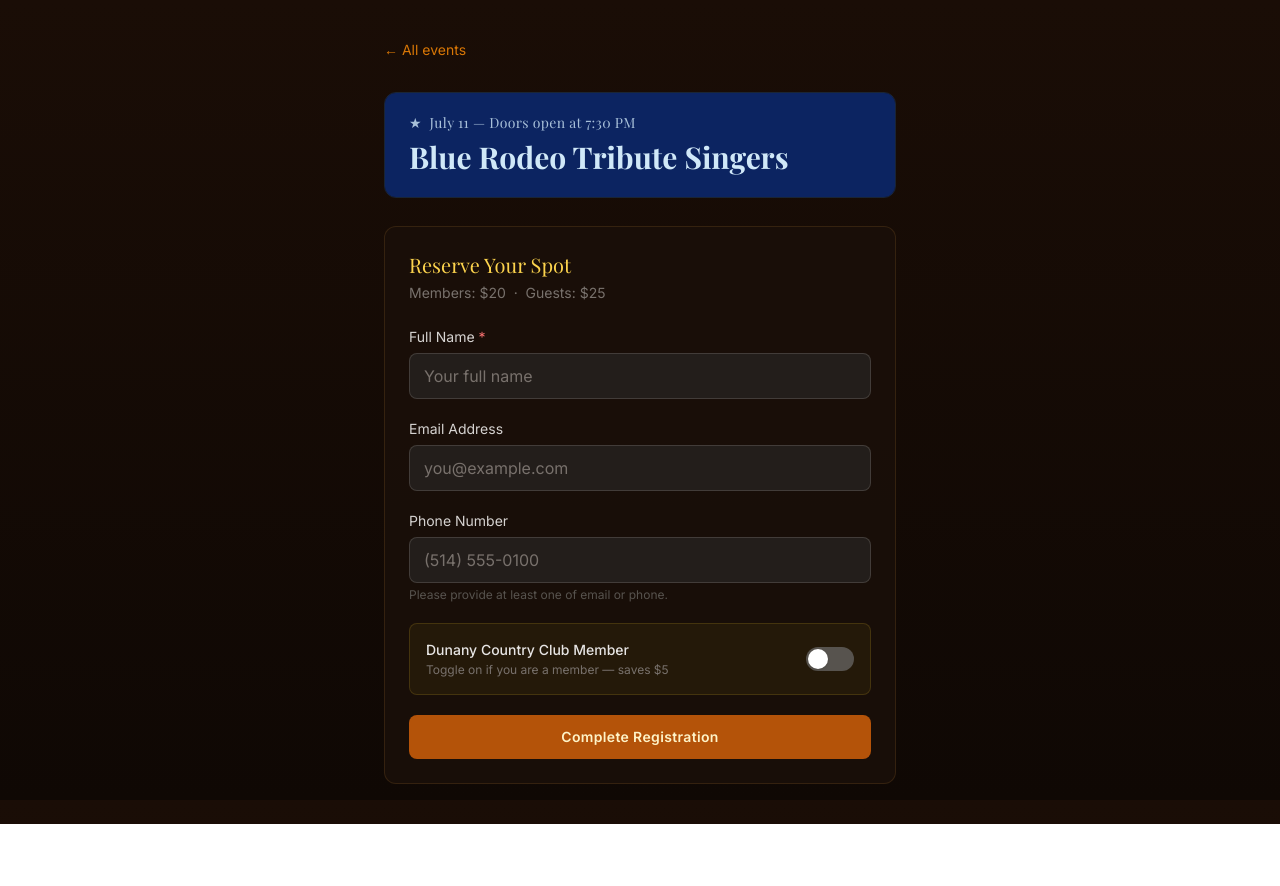
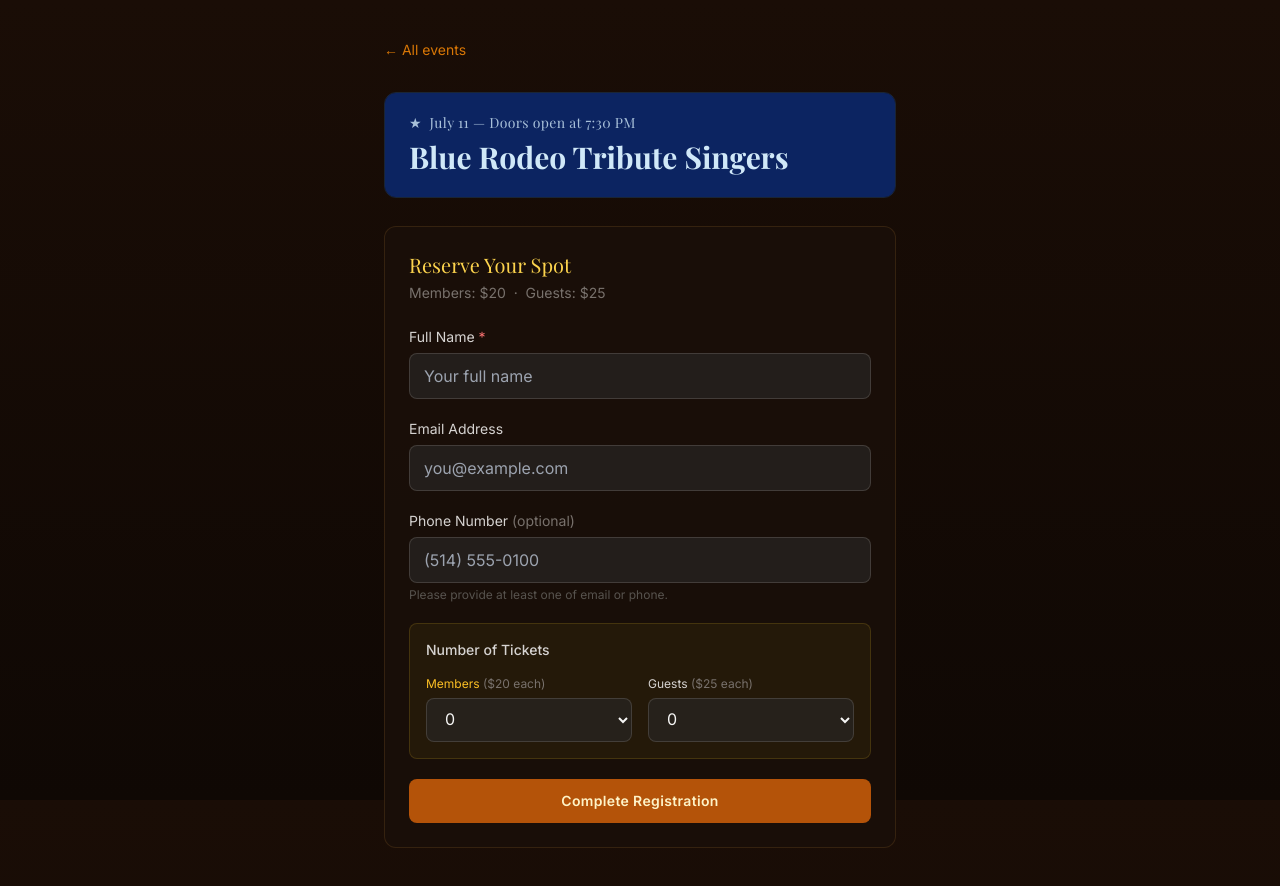
Before and after one commit to mtlaibaker/dunany-concert, a Next.js app: page /register/blue-rodeo-tribute in a window 1280 px wide. Before the commit the page ends 824 px from the top, so only its background shows below. Built offline with nearby package versions, Linux system fonts and the light colour scheme; a web font is replaced by a local one.

Commit message:
Replace member toggle with member/guest count dropdowns

```diff
--- a/app/actions.ts
+++ b/app/actions.ts
@@ -17,17 +17,20 @@
   const name = (formData.get('name') as string)?.trim()
   const email = (formData.get('email') as string)?.trim() || null
   const phone = (formData.get('phone') as string)?.trim() || null
-  const isMember = formData.get('isMember') === 'true'
+  const memberCount = parseInt(formData.get('memberCount') as string) || 0
+  const guestCount = parseInt(formData.get('guestCount') as string) || 0
 
   if (!name) return { error: 'Full name is required.' }
   if (!email && !phone) return { error: 'Please provide at least one contact method (email or phone).' }
+  if (memberCount + guestCount === 0) return { error: 'Please select at least 1 member or guest.' }
+  if (memberCount < 0 || memberCount > 10 || guestCount < 0 || guestCount > 10) return { error: 'Invalid ticket count.' }
 
   const event = getEventById(eventId)
   if (!event) return { error: 'Invalid event.' }
 
   try {
     await prisma.registration.create({
-      data: { eventId, name, email, phone, isMember },
+      data: { eventId, name, email, phone, memberCount, guestCount },
     })
     revalidatePath('/')
     revalidatePath(`/register/${eventId}`)
--- a/app/admin/AdminDashboard.tsx
+++ b/app/admin/AdminDashboard.tsx
@@ -11,14 +11,15 @@
 
 async function getStats() {
   const grouped = await prisma.registration.groupBy({
-    by: ['eventId', 'isMember'],
-    _count: { id: true },
+    by: ['eventId'],
+    _sum: { memberCount: true, guestCount: true },
   })
   const stats: Record<string, { members: number; guests: number }> = {}
   for (const row of grouped) {
-    if (!stats[row.eventId]) stats[row.eventId] = { members: 0, guests: 0 }
-    if (row.isMember) stats[row.eventId].members = row._count.id
-    else stats[row.eventId].guests = row._count.id
+    stats[row.eventId] = {
+      members: row._sum.memberCount ?? 0,
+      guests: row._sum.guestCount ?? 0,
+    }
   }
   return stats
 }
@@ -26,8 +27,8 @@
 export default async function AdminDashboard() {
   const [registrations, stats] = await Promise.all([getAllRegistrations(), getStats()])
 
-  const totalMembers = registrations.filter((r) => r.isMember).length
-  const totalGuests = registrations.filter((r) => !r.isMember).length
+  const totalMembers = registrations.reduce((s, r) => s + r.memberCount, 0)
+  const totalGuests = registrations.reduce((s, r) => s + r.guestCount, 0)
 
   return (
     <div className="min-h-screen p-6 md:p-10">
@@ -163,16 +164,12 @@
                           {reg.email && <div>{reg.email}</div>}
                           {reg.phone && <div>{reg.phone}</div>}
                         </td>
-                        <td className="px-5 py-3">
-                          <span
-                            className={`text-xs px-2.5 py-1 rounded-full font-medium ${
-                              reg.isMember
-                                ? 'bg-amber-900/50 text-amber-400'
-                                : 'bg-stone-700/50 text-stone-400'
-                            }`}
-                          >
-                            {reg.isMember ? 'Member' : 'Guest'}
-                          </span>
+                        <td className="px-5 py-3 text-sm">
+                          <span className="text-amber-400 font-medium">{reg.memberCount}</span>
+                          <span className="text-stone-600 text-xs"> mbr</span>
+                          <span className="text-stone-600 mx-1">/</span>
+                          <span className="text-stone-300 font-medium">{reg.guestCount}</span>
+                          <span className="text-stone-600 text-xs"> guest</span>
                         </td>
                         <td className="px-5 py-3 text-stone-600 text-xs">
                           {new Date(reg.createdAt).toLocaleDateString('en-CA', {
--- a/app/api/admin/export/route.ts
+++ b/app/api/admin/export/route.ts
@@ -21,7 +21,7 @@
 
   const escape = (s: string) => `"${s.replace(/"/g, '""')}"`
 
-  const header = 'Name,Event,Date,Email,Phone,Type,Registered At\n'
+  const header = 'Name,Event,Date,Email,Phone,Members,Guests,Registered At\n'
   const rows = registrations
     .map((r) => {
       const event = getEventById(r.eventId)
@@ -31,7 +31,8 @@
         event?.date ?? '',
         r.email ? escape(r.email) : '',
         r.phone ? escape(r.phone) : '',
-        r.isMember ? 'Member' : 'Guest',
+        r.memberCount,
+        r.guestCount,
         new Date(r.createdAt).toISOString(),
       ].join(',')
     })
--- a/app/page.tsx
+++ b/app/page.tsx
@@ -7,14 +7,15 @@
 async function getEventCounts(): Promise<Record<string, { members: number; guests: number }>> {
   try {
     const grouped = await prisma.registration.groupBy({
-      by: ['eventId', 'isMember'],
-      _count: { id: true },
+      by: ['eventId'],
+      _sum: { memberCount: true, guestCount: true },
     })
     const counts: Record<string, { members: number; guests: number }> = {}
     for (const row of grouped) {
-      if (!counts[row.eventId]) counts[row.eventId] = { members: 0, guests: 0 }
-      if (row.isMember) counts[row.eventId].members = row._count.id
-      else counts[row.eventId].guests = row._count.id
+      counts[row.eventId] = {
+        members: row._sum.memberCount ?? 0,
+        guests: row._sum.guestCount ?? 0,
+      }
     }
     return counts
   } catch {
--- a/app/register/[eventId]/RegisterForm.tsx
+++ b/app/register/[eventId]/RegisterForm.tsx
@@ -1,9 +1,10 @@
 'use client'
 
-import { useState } from 'react'
 import { useFormState, useFormStatus } from 'react-dom'
 import { registerAction } from '@/app/actions'
 import Link from 'next/link'
+
+const COUNT_OPTIONS = Array.from({ length: 11 }, (_, i) => i) // 0–10
 
 function SubmitButton() {
   const { pending } = useFormStatus()
@@ -26,7 +27,6 @@
 
 export default function RegisterForm({ eventId, memberPrice, guestPrice }: Props) {
   const [state, formAction] = useFormState(registerAction, null)
-  const [isMember, setIsMember] = useState(false)
 
   if (state?.success) {
     return (
@@ -44,10 +44,12 @@
     )
   }
 
+  const selectClass =
+    'w-full bg-stone-800/70 border border-stone-600/60 rounded-lg px-3.5 py-2.5 text-stone-100 focus:outline-none focus:border-amber-600 focus:ring-1 focus:ring-amber-600/50 transition-colors'
+
   return (
     <form action={formAction} className="space-y-5">
       <input type="hidden" name="eventId" value={eventId} />
-      <input type="hidden" name="isMember" value={isMember.toString()} />
 
       {/* Name */}
       <div>
@@ -60,7 +62,7 @@
           type="text"
           required
           autoComplete="name"
-          className="w-full bg-stone-800/70 border border-stone-600/60 rounded-lg px-3.5 py-2.5 text-stone-100 placeholder-stone-500 focus:outline-none focus:border-amber-600 focus:ring-1 focus:ring-amber-600/50 transition-colors"
+          className={selectClass}
           placeholder="Your full name"
         />
       </div>
@@ -75,57 +77,62 @@
           name="email"
           type="email"
           autoComplete="email"
-          className="w-full bg-stone-800/70 border border-stone-600/60 rounded-lg px-3.5 py-2.5 text-stone-100 placeholder-stone-500 focus:outline-none focus:border-amber-600 focus:ring-1 focus:ring-amber-600/50 transition-colors"
+          className={selectClass}
           placeholder="you@example.com"
         />
       </div>
 
-      {/* Phone */}
+      {/* Phone — optional */}
       <div>
         <label className="block text-sm text-stone-300 mb-1.5" htmlFor="phone">
-          Phone Number
+          Phone Number{' '}
+          <span className="text-stone-500 font-normal">(optional)</span>
         </label>
         <input
           id="phone"
           name="phone"
           type="tel"
           autoComplete="tel"
-          className="w-full bg-stone-800/70 border border-stone-600/60 rounded-lg px-3.5 py-2.5 text-stone-100 placeholder-stone-500 focus:outline-none focus:border-amber-600 focus:ring-1 focus:ring-amber-600/50 transition-colors"
+          className={selectClass}
           placeholder="(514) 555-0100"
         />
         <p className="text-xs text-stone-600 mt-1">Please provide at least one of email or phone.</p>
       </div>
 
-      {/* Member toggle */}
+      {/* Ticket counts */}
       <div
-        className="rounded-lg p-4 cursor-pointer select-none"
+        className="rounded-lg p-4 space-y-4"
         style={{ background: 'rgba(201,162,39,0.07)', border: '1px solid rgba(201,162,39,0.2)' }}
-        onClick={() => setIsMember(!isMember)}
       >
-        <div className="flex items-center justify-between gap-4">
+        <p className="text-stone-300 text-sm font-medium">Number of Tickets</p>
+
+        <div className="grid grid-cols-2 gap-4">
+          {/* Members */}
           <div>
-            <p className="text-stone-200 text-sm font-medium">
-              Dunany Country Club Member
-            </p>
-            <p className="text-stone-500 text-xs mt-0.5">
-              {isMember
-                ? `Member rate applies — $${memberPrice} per ticket`
-                : `Toggle on if you are a member — saves $${guestPrice - memberPrice}`}
-            </p>
+            <label className="block text-xs text-amber-400 mb-1.5" htmlFor="memberCount">
+              Members <span className="text-stone-500">(${memberPrice} each)</span>
+            </label>
+            <select id="memberCount" name="memberCount" defaultValue="0" className={selectClass}>
+              {COUNT_OPTIONS.map((n) => (
+                <option key={n} value={n}>
+                  {n}
+                </option>
+              ))}
+            </select>
           </div>
-          {/* Toggle switch */}
-          <div
-            className={`relative w-12 h-6 rounded-full transition-colors flex-shrink-0 ${
-              isMember ? 'bg-amber-600' : 'bg-stone-600'
-            }`}
-            role="switch"
-            aria-checked={isMember}
-          >
-            <span
-              className={`absolute top-0.5 left-0.5 w-5 h-5 bg-white rounded-full shadow transition-transform ${
-                isMember ? 'translate-x-6' : 'translate-x-0'
-              }`}
-            />
+
+          {/* Guests */}
+          <div>
+            <label className="block text-xs text-stone-300 mb-1.5" htmlFor="guestCount">
+              Guests <span className="text-stone-500">(${guestPrice} each)</span>
+            </label>
+            <select id="guestCount" name="guestCount" defaultValue="0" className={selectClass}>
+              {COUNT_OPTIONS.map((n) => (
+                <option key={n} value={n}>
+                  {n}
+                </option>
+              ))}
+            </select>
           </div>
         </div>
       </div>
```
Also changed, not shown: 1 other file (tests, documents, lock files or other folders).
